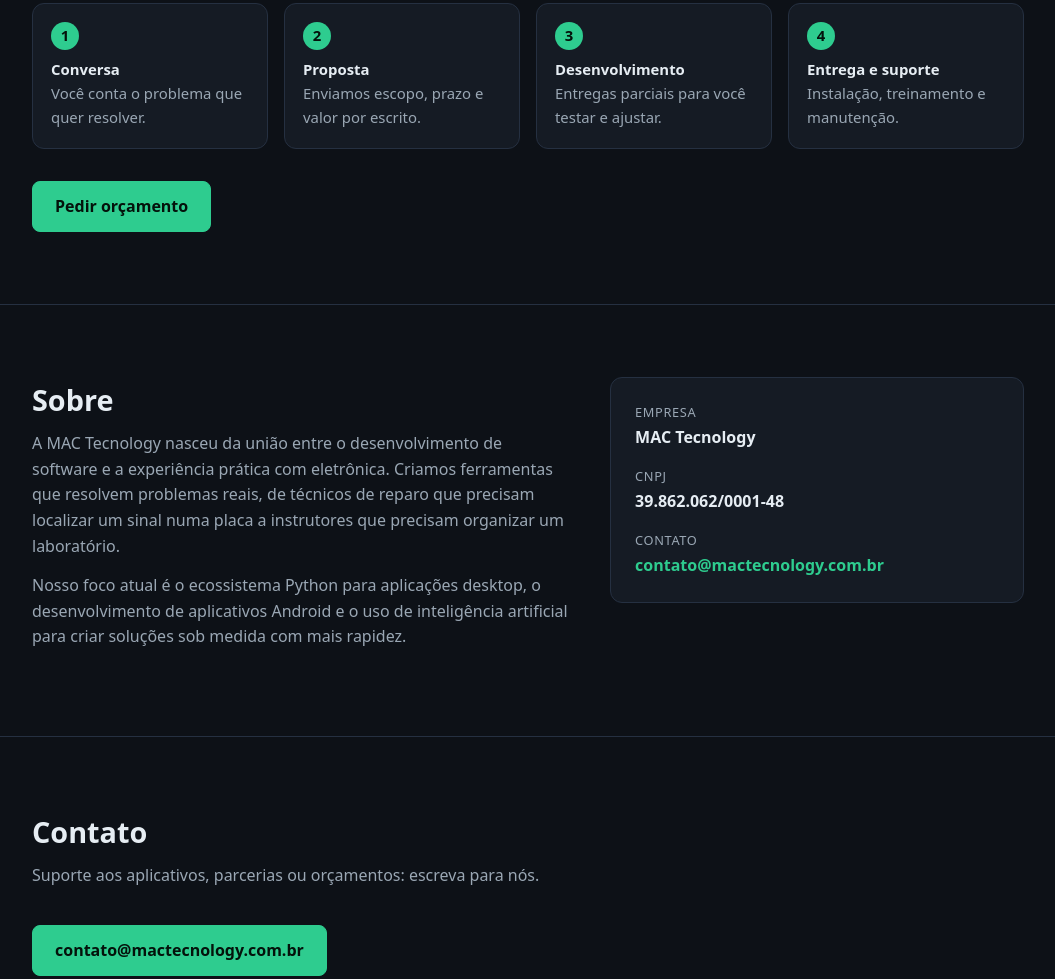
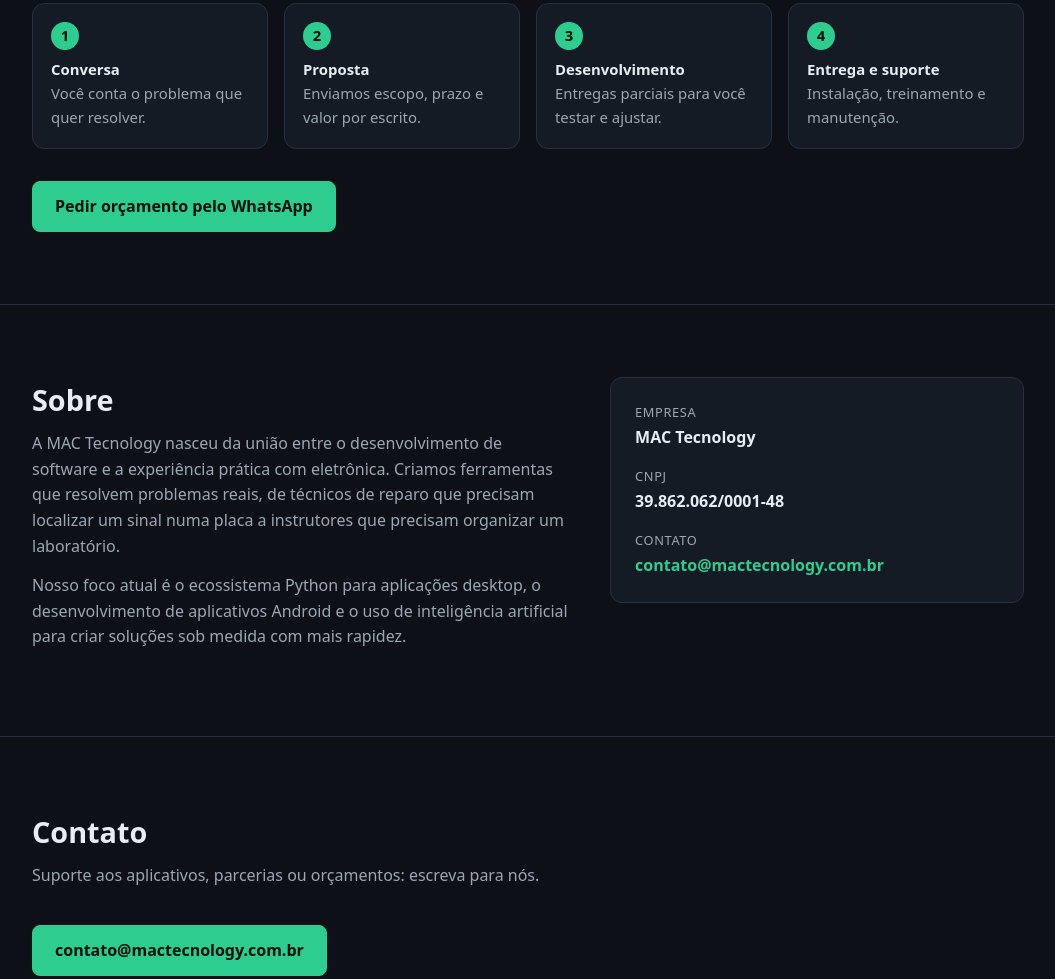
Before and after one commit to MauricioApCastro/mactecnology-site, a plain HTML site: page index.html in a window 1280 px wide. Shown: the part 3286-4265 px from the top of the page, without its empty margins (112-1167 px from the left). Drawn offline with Linux system fonts and the light colour scheme.

Commit message:
Pedir orçamento abre o WhatsApp com mensagem pronta
Co-Authored-By: Claude Opus 5.5 <noreply@anthropic.com>
Claude-Session: https://claude.ai/code/session_01DHFAfPAAEyQXdYyvBY1ffz

```diff
--- a/index.html
+++ b/index.html
@@ -211,7 +211,7 @@
         <li><b>Desenvolvimento</b>Entregas parciais para você testar e ajustar.</li>
         <li><b>Entrega e suporte</b>Instalação, treinamento e manutenção.</li>
       </ol>
-      <a class="btn primary" href="mailto:contato@mactecnology.com.br?subject=Pedido%20de%20or%C3%A7amento&amp;body=Ol%C3%A1!%20Gostaria%20de%20um%20or%C3%A7amento.%0A%0AO%20que%20preciso%3A%20%0AMinha%20empresa%2Framo%20de%20atua%C3%A7%C3%A3o%3A%20%0APrazo%20desejado%3A%20">Pedir orçamento</a>
+      <a class="btn primary" href="https://wa.me/5511966106339?text=Ol%C3%A1%21%20Vim%20pelo%20site%20da%20MAC%20Tecnology%20e%20gostaria%20de%20um%20or%C3%A7amento.%0A%0AO%20que%20preciso%3A%20" target="_blank" rel="noopener">Pedir orçamento pelo WhatsApp</a>
     </div>
   </section>
 
```
